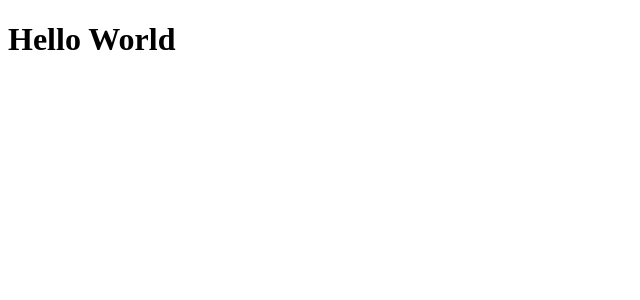
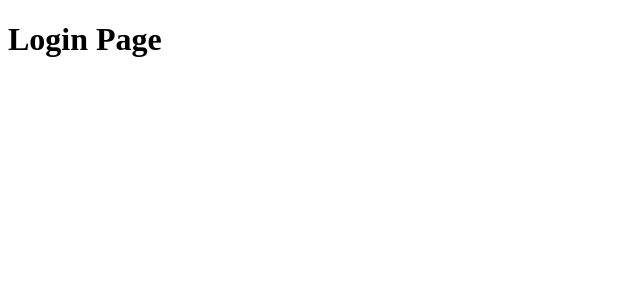
Before and after one commit to Tina118/blogs, a React (Create React App) app: page / in a window 1280 px wide. Shown: the top 300 px of the page, without its empty margins (0-640 px from the left). Built offline with nearby package versions, Linux system fonts and the light colour scheme.

Commit message:
added basic routing

```diff
--- a/jsconfig.json
+++ /dev/null
@@ -1,6 +0,0 @@
-{
-    "compilerOptions": {
-        "baseUrl": "src"
-    },
-    "include": ["src"]
-}
--- a/package.json
+++ b/package.json
@@ -16,6 +16,7 @@
     "prettier": "^2.8.3",
     "react": "^18.2.0",
     "react-dom": "^18.2.0",
+    "react-router": "^6.7.0",
     "react-scripts": "5.0.1",
     "typescript": "^4.9.4",
     "web-vitals": "^2.1.4"
@@ -43,5 +44,8 @@
       "last 1 firefox version",
       "last 1 safari version"
     ]
+  },
+  "devDependencies": {
+    "react-router-dom": "^6.7.0"
   }
 }
--- a/src/App.tsx
+++ /dev/null
@@ -1,3 +0,0 @@
-const App = () => <h1>Hello World</h1>
-
-export default App;
--- /dev/null
+++ b/src/container/App/index.tsx
@@ -0,0 +1,17 @@
+import { BrowserRouter, Routes, Route } from 'react-router-dom'
+
+import Login from 'container/Login';
+import Posts from 'container/Posts';
+
+const App = () => {
+  return (
+    <BrowserRouter>
+    <Routes>
+      <Route path="/" element={<Login />}></Route>
+      <Route path="posts" element={<Posts />}></Route>
+      </Routes>
+    </BrowserRouter>
+  )
+}
+
+export default App
--- /dev/null
+++ b/src/container/Login/index.tsx
@@ -0,0 +1,9 @@
+import React from 'react'
+
+class Login extends React.Component{
+    render(){
+        return <h1>Login Page</h1>
+    }
+}
+
+export default Login
--- /dev/null
+++ b/src/container/Posts/index.tsx
@@ -0,0 +1,9 @@
+import React from 'react'
+
+class Posts extends React.Component{
+    render(){
+        return <h1>Posts</h1>
+    }
+}
+
+export default Posts
--- a/src/index.tsx
+++ b/src/index.tsx
@@ -1,6 +1,6 @@
 import React from 'react';
 import ReactDOM from 'react-dom/client';
-import App from './App';
+import App from './container/App';
 
 
 const root = ReactDOM.createRoot(
--- a/tsconfig.json
+++ b/tsconfig.json
@@ -18,7 +18,8 @@
     "resolveJsonModule": true,
     "isolatedModules": true,
     "noEmit": true,
-    "jsx": "react-jsx"
+    "jsx": "react-jsx",
+    "baseUrl": "src"
   },
   "include": [
     "src"
```
Also changed, not shown: 2 other files (tests, documents, lock files or other folders).
